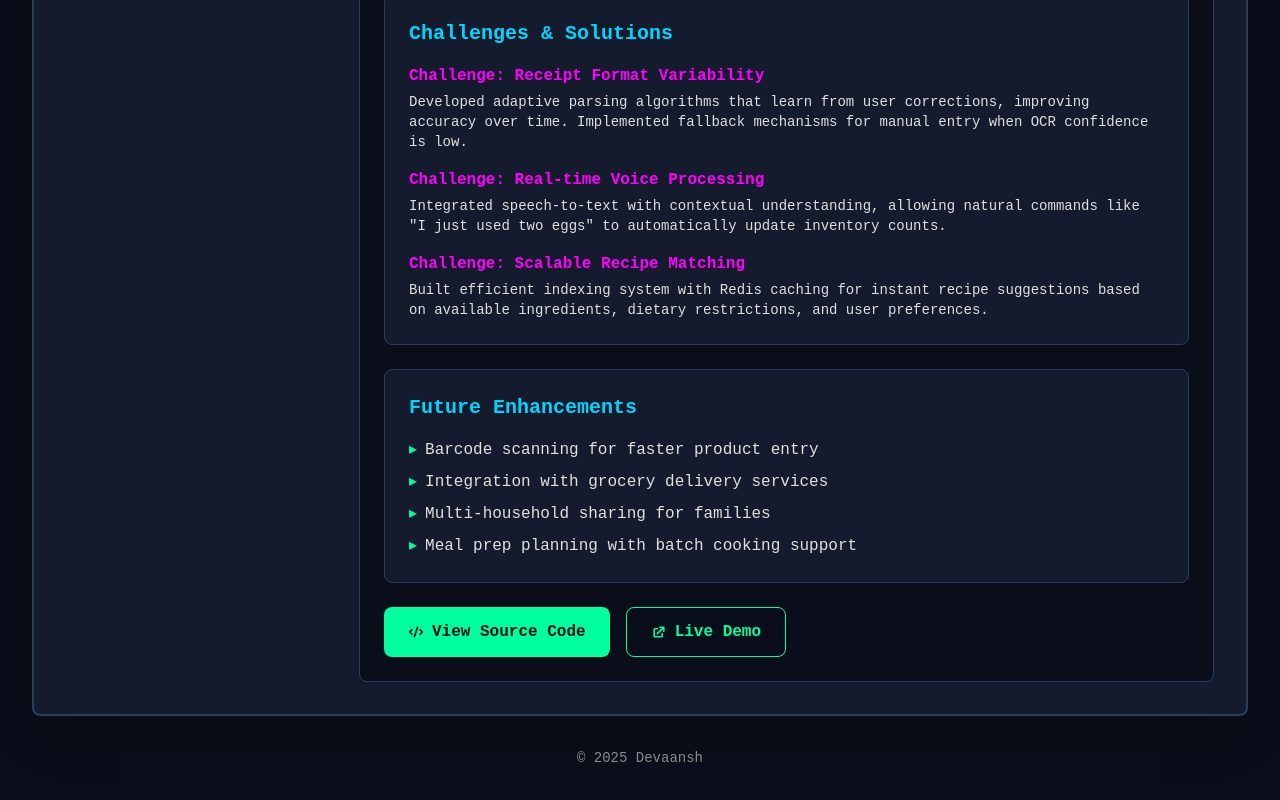
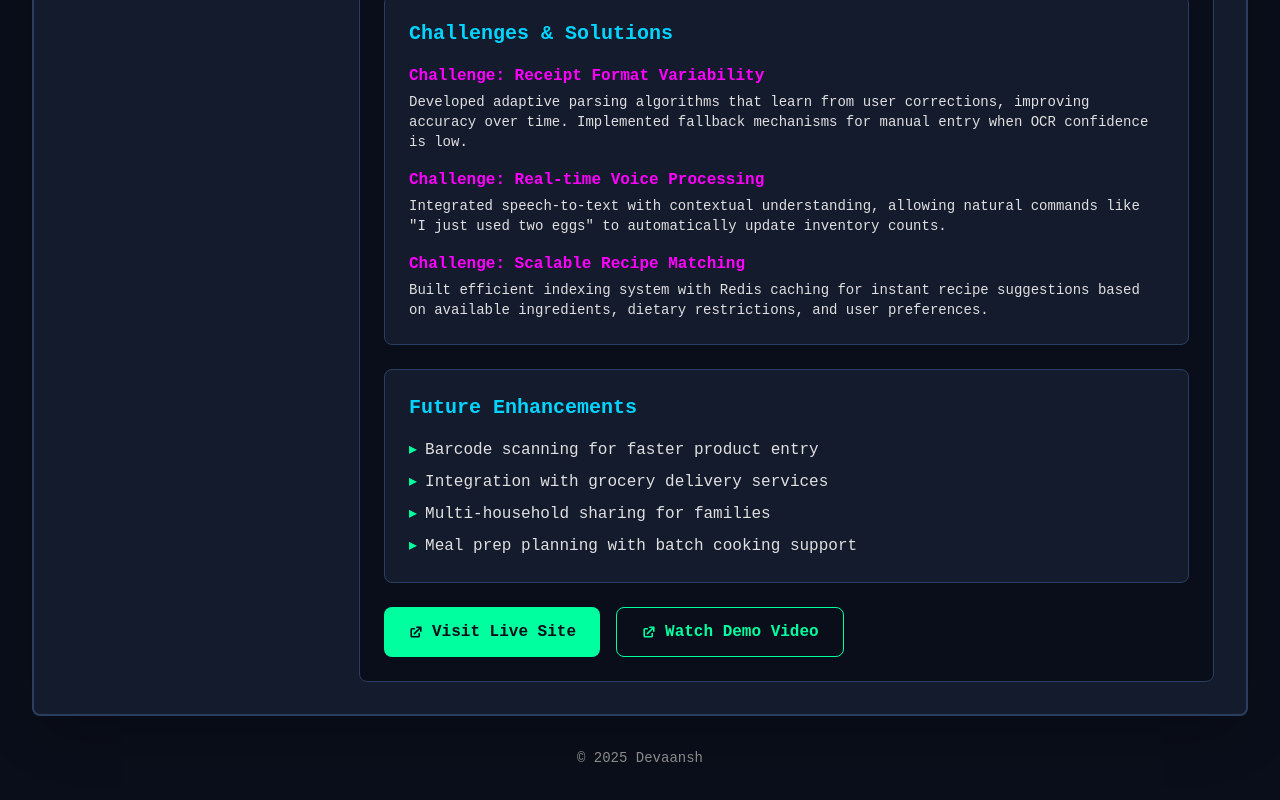
Before and after one commit to devaanshsinha/portfolio, a Next.js app: page /projects/shelfwise in a window 1280 px wide. Shown: the part 1853-2653 px from the top of the page. Built offline with nearby package versions, Linux system fonts and the light colour scheme.

Commit message:
changes to links

```diff
--- a/src/app/projects/glyconova/page.tsx
+++ b/src/app/projects/glyconova/page.tsx
@@ -194,7 +194,7 @@ export default function GlycoNova() {
             Visit Live Site
           </a>
           <a
-            href="https://github.com/yourusername/glyconova"
+            href="https://github.com/devaanshsinha/glyconova"
             target="_blank"
             rel="noopener noreferrer"
             className="px-6 py-3 bg-[var(--console-bg)] border border-[var(--console-primary)] text-[var(--console-primary)] font-bold rounded-lg hover:bg-[var(--console-primary)] hover:text-[var(--console-bg)] transition-colors flex items-center gap-2"
--- a/src/app/projects/shelfwise/page.tsx
+++ b/src/app/projects/shelfwise/page.tsx
@@ -1,6 +1,6 @@
 import PortfolioLayout from '../../components/PortfolioLayout';
 import Link from 'next/link';
-import { HiArrowLeft, HiExternalLink, HiCode } from 'react-icons/hi';
+import { HiArrowLeft, HiExternalLink } from 'react-icons/hi';
 
 export default function ShelfWise() {
   return (
@@ -208,22 +208,22 @@ export default function ShelfWise() {
         {/* Links */}
         <div className="flex gap-4 flex-wrap">
           <a
-            href="https://github.com/yourusername/shelfwise"
+            href="https://shelfwise-puce.vercel.app/"
             target="_blank"
             rel="noopener noreferrer"
             className="px-6 py-3 bg-[var(--console-primary)] text-[var(--console-bg)] font-bold rounded-lg hover:bg-[var(--console-secondary)] transition-colors flex items-center gap-2"
           >
-            <HiCode />
-            View Source Code
+            <HiExternalLink />
+            Visit Live Site
           </a>
           <a
-            href="https://shelfwise-demo.vercel.app"
+            href="https://www.youtube.com/watch?v=ljWgrLuKK-s"
             target="_blank"
             rel="noopener noreferrer"
             className="px-6 py-3 bg-[var(--console-bg)] border border-[var(--console-primary)] text-[var(--console-primary)] font-bold rounded-lg hover:bg-[var(--console-primary)] hover:text-[var(--console-bg)] transition-colors flex items-center gap-2"
           >
             <HiExternalLink />
-            Live Demo
+            Watch Demo Video
           </a>
         </div>
       </div>
```
